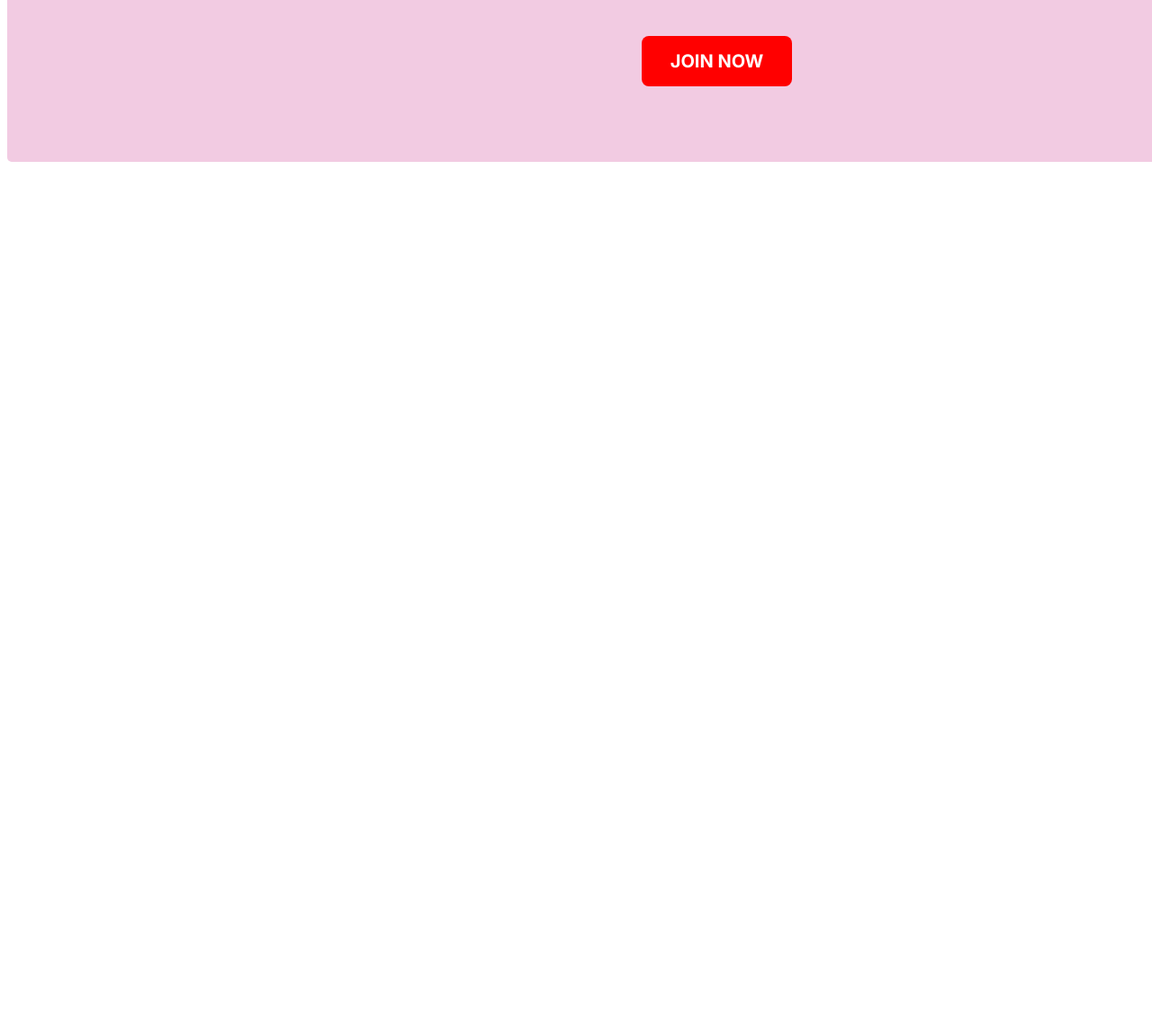
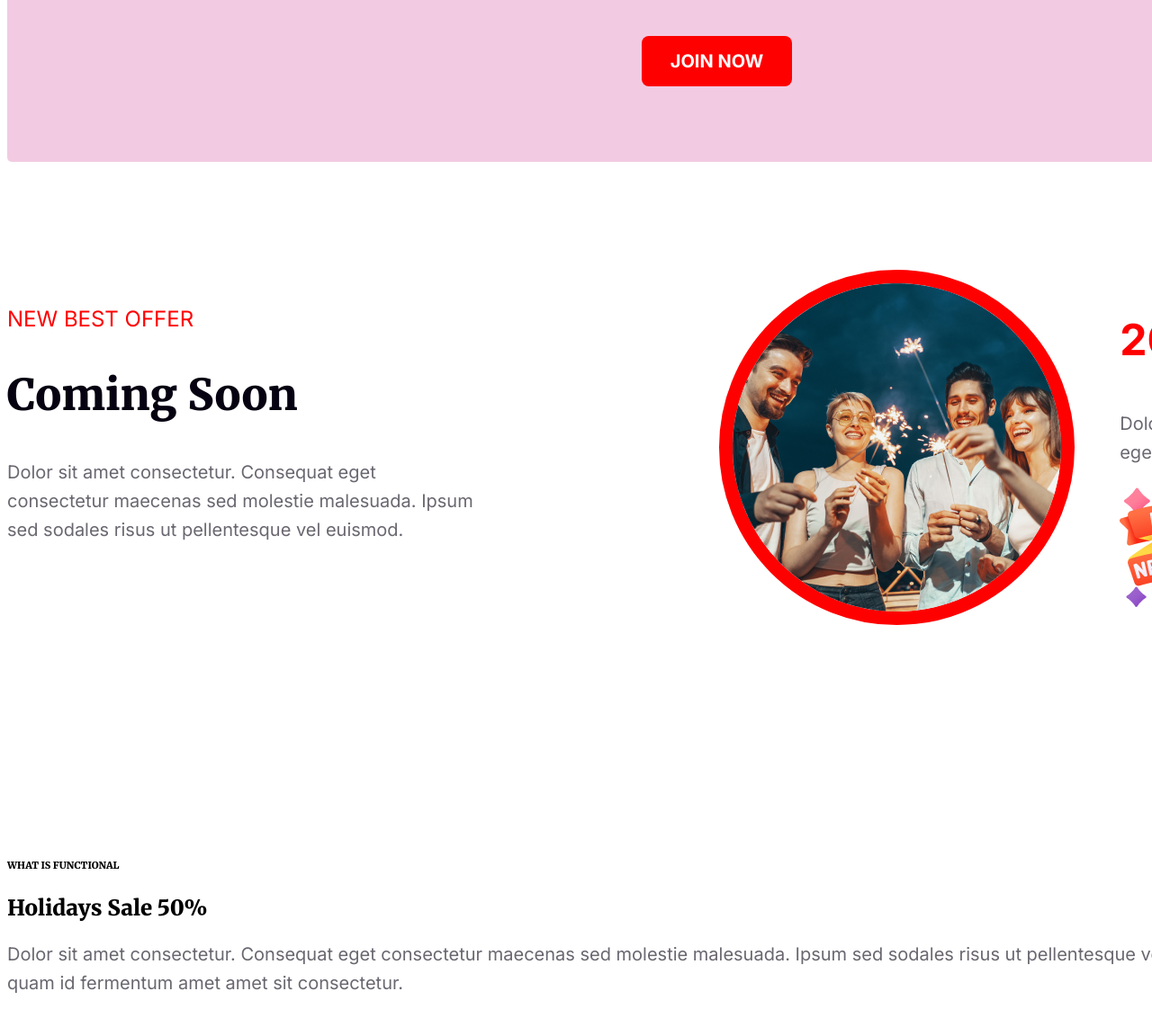
Before and after one commit to sayma101/new-year-new-me, a plain HTML site: page index.html in a window 1280 px wide. Shown: the part 2984-4126 px from the top of the page at 90% size. Before the commit the page ends 3284 px from the top, so only its background shows below. Drawn offline with Linux system fonts and the light colour scheme.

Commit message:
bonus section added

```diff
--- a/index.html
+++ b/index.html
@@ -47,7 +47,32 @@
                 <button class="btn-primary red-btn">Join now</button>
             </div>
         </section>
-        <section id=""></section>
+        <section id="bonus-sec">
+            <div class="bonus-container">
+                <div class="bonus-text">
+                    <h5 class="bonus-text-title">NEW BEST OFFER</h5>
+                    <h2 class="bonus-text-head">Coming Soon</h2>
+                    <p class="text-description">Dolor sit amet consectetur. Consequat eget consectetur maecenas sed molestie malesuada. Ipsum sed sodales risus ut pellentesque vel euismod. </p>
+                </div>
+
+            </div>
+            <div class="bonus-pic">
+                <img src="resources/Ellipse 1.png" alt="">
+            </div>
+            <div class="bonus-sec-end">
+                <h3 class="bonus-end-head">2024</h3>
+                <p class="text-description">Dolor sit amet consectetur. Consequat eget consectetur maecenas sed.</p>
+                <img src="resources/Group 96.png" alt="">
+            </div>
+        </section>
+        <section class="holiday">
+            <div class="holiday-container">
+                <h6 class="holiday-head">WHAT IS FUNCTIONAL</h6>
+                <h1 class="holiday-title">Holidays Sale 50%</h1>
+                <p class="text-description">Dolor sit amet consectetur. Consequat eget consectetur maecenas sed
+                    molestie malesuada. Ipsum sed sodales risus ut pellentesque vel euismod. Eleifend nunc purus quam id fermentum amet amet sit consectetur.</p>
+            </div>
+        </section>
     </main>
     <footer></footer>
 </body>
--- a/styles/new year.css
+++ b/styles/new year.css
@@ -153,3 +153,55 @@ body {
   gap: 10px;
   margin-top: 64px;
 }
+#bonus-sec{
+  display: flex;
+  gap: 50px;
+  width: 1600px;
+height: 535px;
+background: #FFF;
+margin: 120px auto;
+}
+.bonus-text{
+  width: 70%;
+}
+.bonus-text-title{
+  color: #F00;
+
+font-family: Inter;
+font-size: 24px;
+font-weight: 500;
+}
+.bonus-text-head{
+  color: #070211;
+font-family: Merriweather;
+font-size: 48px;
+
+font-weight: 900;
+
+}
+.text-description{
+  color: rgba(7, 2, 17, 0.60);
+font-family: Inter;
+font-size: 20px;
+line-height: 32px; /* 160% */
+}
+.bonus-pic{
+  width: 364.844px;
+  height: 364.844px;
+  border-radius: 463px;
+  /* border-radius: 463px; */
+  border: 15px solid #F00;
+  align-items: center;
+
+}
+.bonus-end-head{
+  color: #F00;
+font-family: Inter;
+font-size: 48px;
+font-weight: 700;
+}
+.holiday{
+  width: 1600px;
+height: 635px;
+}
+.holiday-head
```
